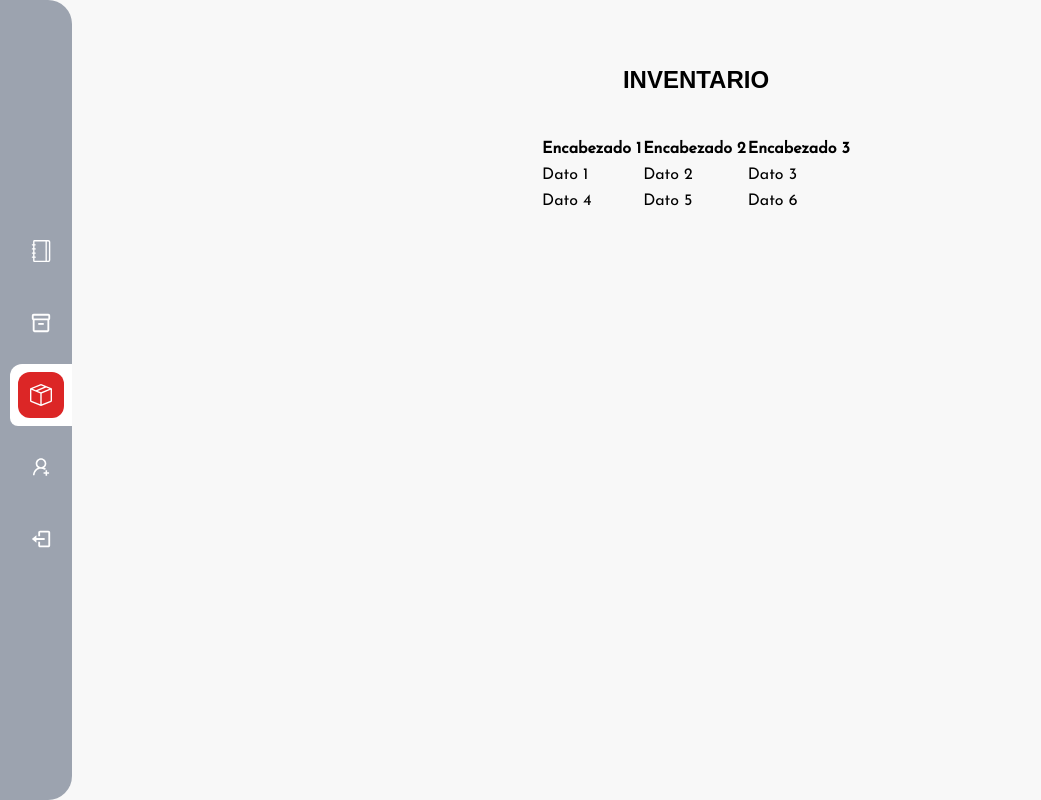
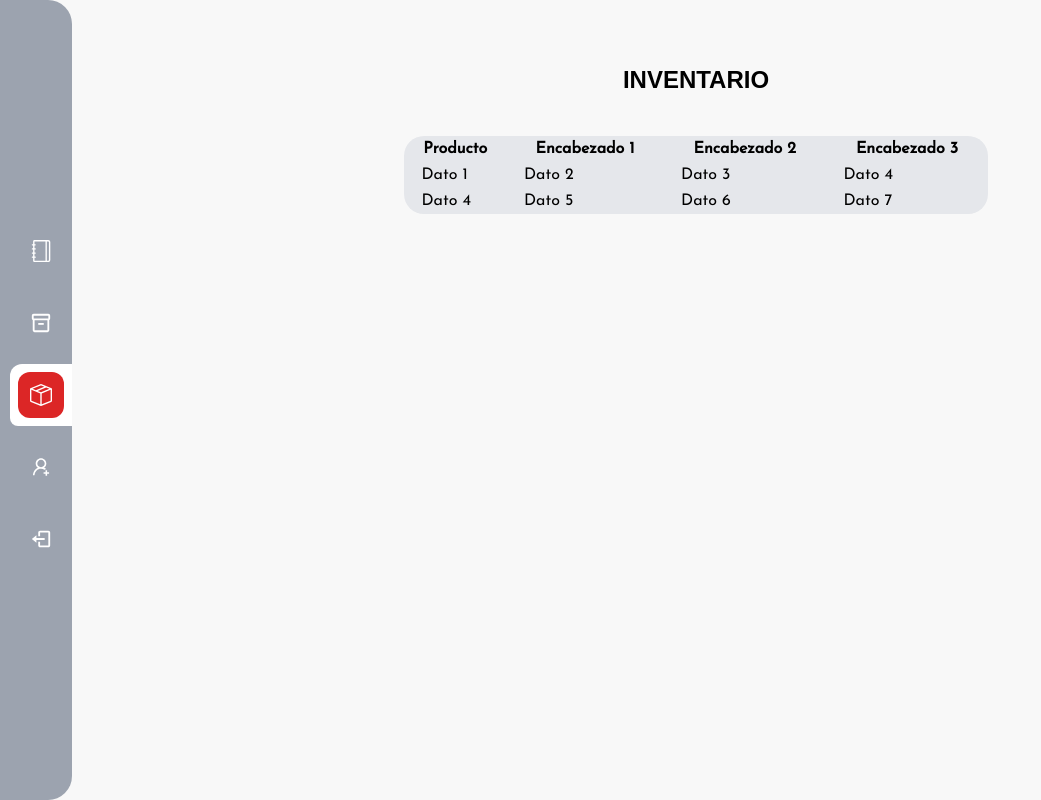
Before and after one commit to TamalitoDePuerco/front, a React (Vite) app in the folder TAQUERIA_EL_PRIMO/: page /inventario in a window 1280 px wide. Shown: the whole page, without its empty margins (0-1041 px from the left). Built offline with nearby package versions, Linux system fonts and the light colour scheme; a web font is replaced by a local one.

Commit message:
ahora si mero
smn

```diff
--- a/TAQUERIA_EL_PRIMO/src/components/shared/Orden.jsx
+++ b/TAQUERIA_EL_PRIMO/src/components/shared/Orden.jsx
@@ -2,9 +2,9 @@ import React from "react";
 
 function Orden() {
   return (
-      <div className="bg-red-100 pl-6 pr-6 ">
-        ola
-      </div>
+      <section className="bg-red-100 pl-6 pr-6 ">
+
+      </section>
   );
 }
 
--- a/TAQUERIA_EL_PRIMO/src/inventario/inventario.css
+++ b/TAQUERIA_EL_PRIMO/src/inventario/inventario.css
@@ -0,0 +1,9 @@
+table {
+    height: max-content;
+    width: 50%;
+    border-radius: 20px;
+}
+
+td {
+    padding-left: 3%;
+}
--- a/TAQUERIA_EL_PRIMO/src/inventario/inventario.jsx
+++ b/TAQUERIA_EL_PRIMO/src/inventario/inventario.jsx
@@ -1,5 +1,6 @@
 import React, { useState } from "react";
 import Sidebar from "../components/shared/Siderbar";
+import "../inventario/inventario.css"
 
 function Inventario() {
   return (
@@ -9,9 +10,10 @@ function Inventario() {
       </div>
       <section className="flex flex-col justify-self-center items-center flex-1">
         <h1 className="text-2xl font-bold pt-16 pb-10">INVENTARIO</h1>
-        <table>
+        <table className="bg-gray-200">
           <thead>
             <tr>
+              <th>Producto</th>
               <th>Encabezado 1</th>
               <th>Encabezado 2</th>
               <th>Encabezado 3</th>
@@ -22,11 +24,13 @@ function Inventario() {
               <td>Dato 1</td>
               <td>Dato 2</td>
               <td>Dato 3</td>
+              <td>Dato 4</td>
             </tr>
             <tr>
               <td>Dato 4</td>
               <td>Dato 5</td>
               <td>Dato 6</td>
+              <td>Dato 7</td>
             </tr>
           </tbody>
         </table>
--- a/TAQUERIA_EL_PRIMO/src/menu/menu.jsx
+++ b/TAQUERIA_EL_PRIMO/src/menu/menu.jsx
@@ -44,7 +44,7 @@ function Menu() {
       >
         <div className="h-full rounded-xl text-center flex flex-col items-center justify-center">
           <h1 className="p-4 font-bold text-2xl">PLATILLOS</h1>
-          <div className="grid grid-cols-1 md:grid-rows-2 md:grid-cols-3 gap-7 p-4 h-3/4 w-4/5 ">
+          <div className="grid grid-cols-1 md:grid-rows-2 md:grid-cols-3 gap-7 p-4 h-3/4 w-4/6 ">
             {menuData.map((val, key) => {
               return (
                 <div
@@ -83,7 +83,7 @@ function Menu() {
             />
           )}
           <h1 className="font-bold text-2xl">BEBIDAS</h1>
-          <div className="grid grid-cols-1 md:grid-rows-2 md:grid-cols-3 gap-7 p-4 h-3/4 w-4/5">
+          <div className="grid grid-cols-1 md:grid-rows-2 md:grid-cols-3 gap-7 p-4 h-3/4 w-4/6">
             {menuDataB.map((val, key) => {
               return (
                 <div
```
